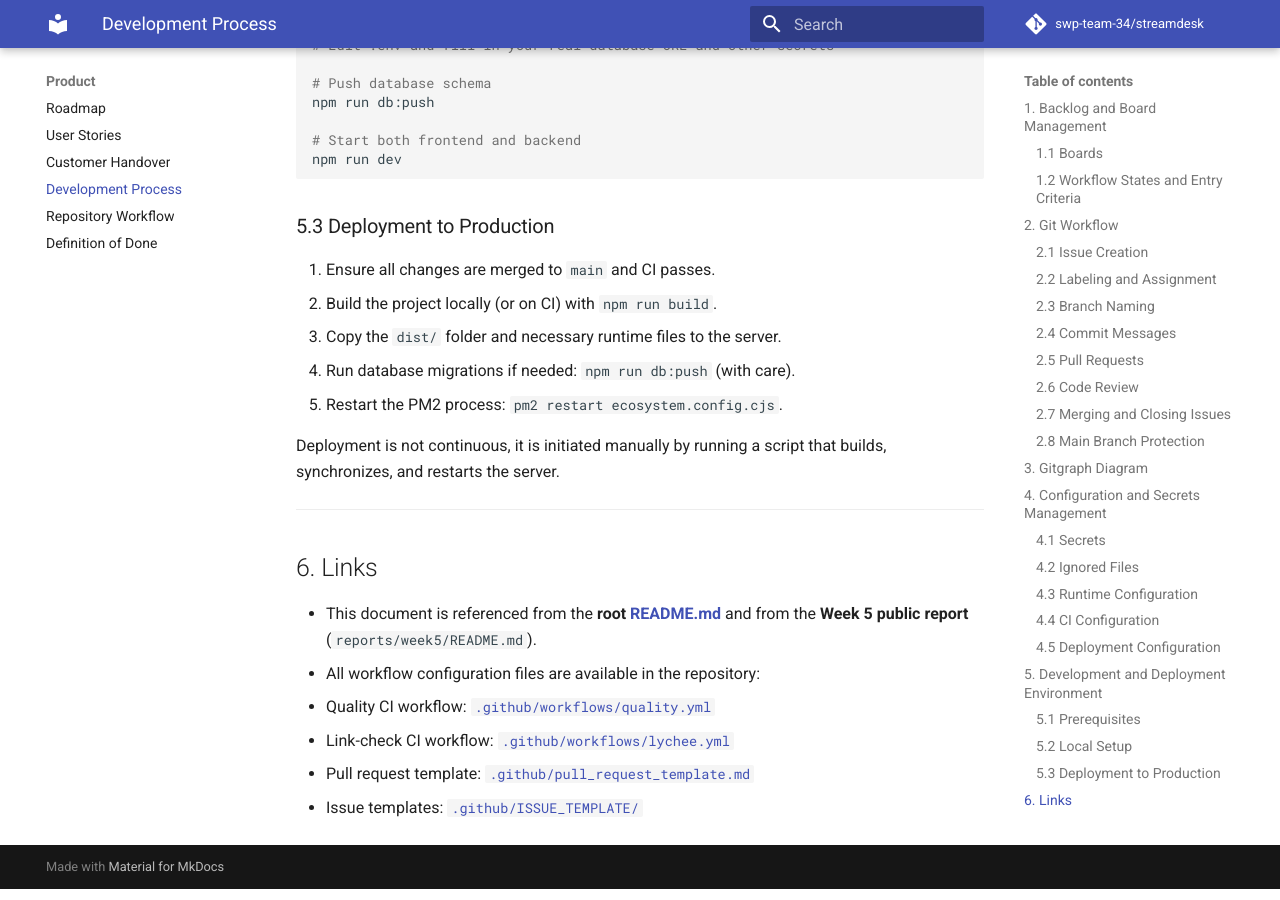
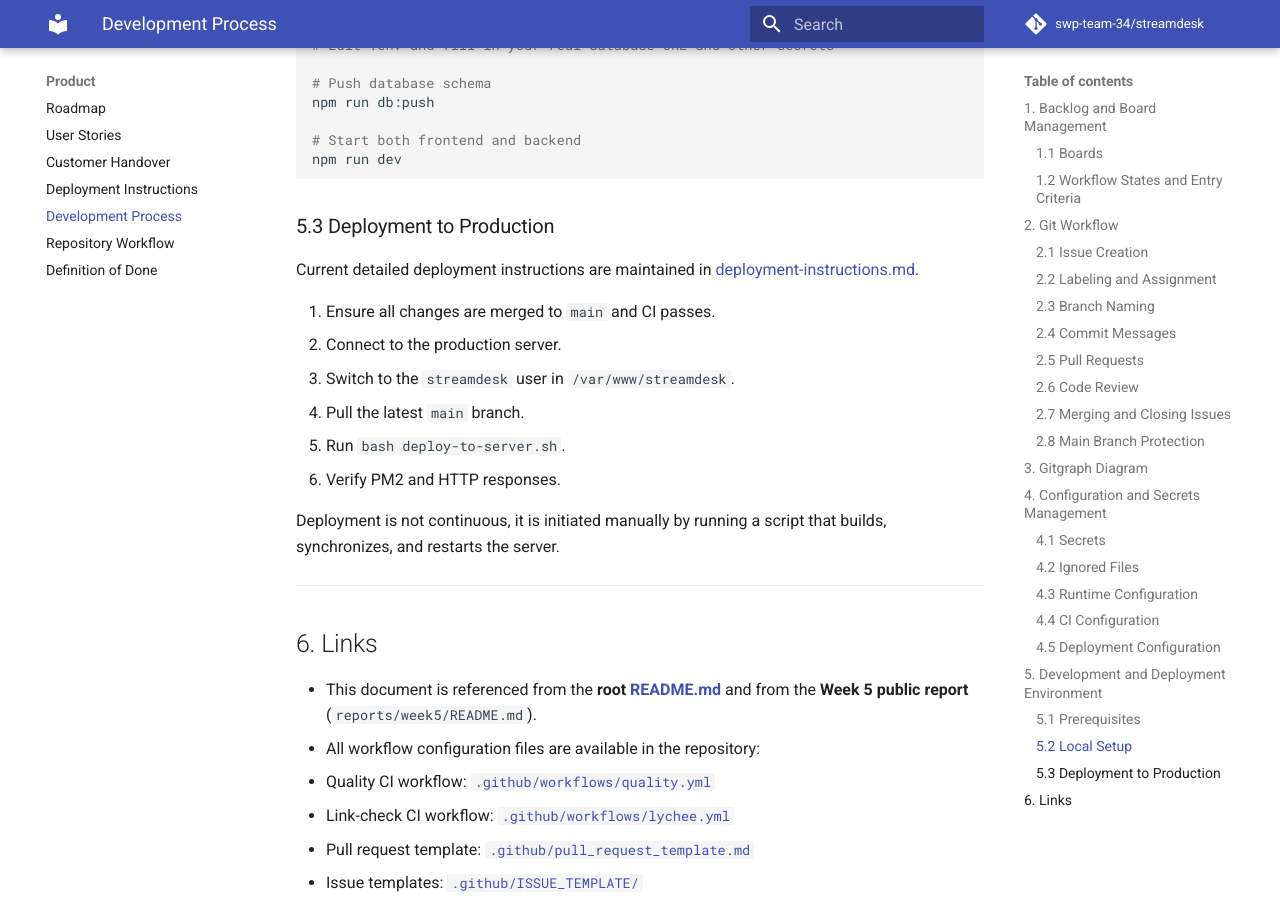
Before and after one commit to swp-team-34/streamdesk, an MkDocs documentation site: the page built from docs/development-process.md, in a window 1280 px wide and 900 px high, scrolled down 9020 px. Built offline with MkDocs 1.6.1 and Material for MkDocs 9.7.7, drawn with Linux system fonts in a browser that asks for light colours; comment, search, counter and statistics services are not loaded.

Commit message:
docs(README.md): add deployment guide and minor fix

```diff
--- a/docs/development-process.md
+++ b/docs/development-process.md
@@ -290,11 +290,14 @@ npm run dev
 
 ### 5.3 Deployment to Production
 
+Current detailed deployment instructions are maintained in [deployment-instructions.md](deployment-instructions.md).
+
 1. Ensure all changes are merged to `main` and CI passes.
-2. Build the project locally (or on CI) with `npm run build`.
-3. Copy the `dist/` folder and necessary runtime files to the server.
-4. Run database migrations if needed: `npm run db:push` (with care).
-5. Restart the PM2 process: `pm2 restart ecosystem.config.cjs`.
+2. Connect to the production server.
+3. Switch to the `streamdesk` user in `/var/www/streamdesk`.
+4. Pull the latest `main` branch.
+5. Run `bash deploy-to-server.sh`.
+6. Verify PM2 and HTTP responses.
 
 Deployment is not continuous, it is initiated manually by running a script that builds, synchronizes, and restarts the server.
 
--- a/mkdocs.yml
+++ b/mkdocs.yml
@@ -52,6 +52,7 @@ nav:
       - Roadmap: roadmap.md
       - User Stories: user-stories.md
       - Customer Handover: customer-handover.md
+      - Deployment Instructions: deployment-instructions.md
       - Development Process: development-process.md
       - Repository Workflow: repository-workflow.md
       - Definition of Done: definition-of-done.md
```
Also changed, not shown: README.md (+14 -5 lines), docs/deployment-instructions.md (added, +118 -0 lines), docs/index.md (+2 -0 lines).
